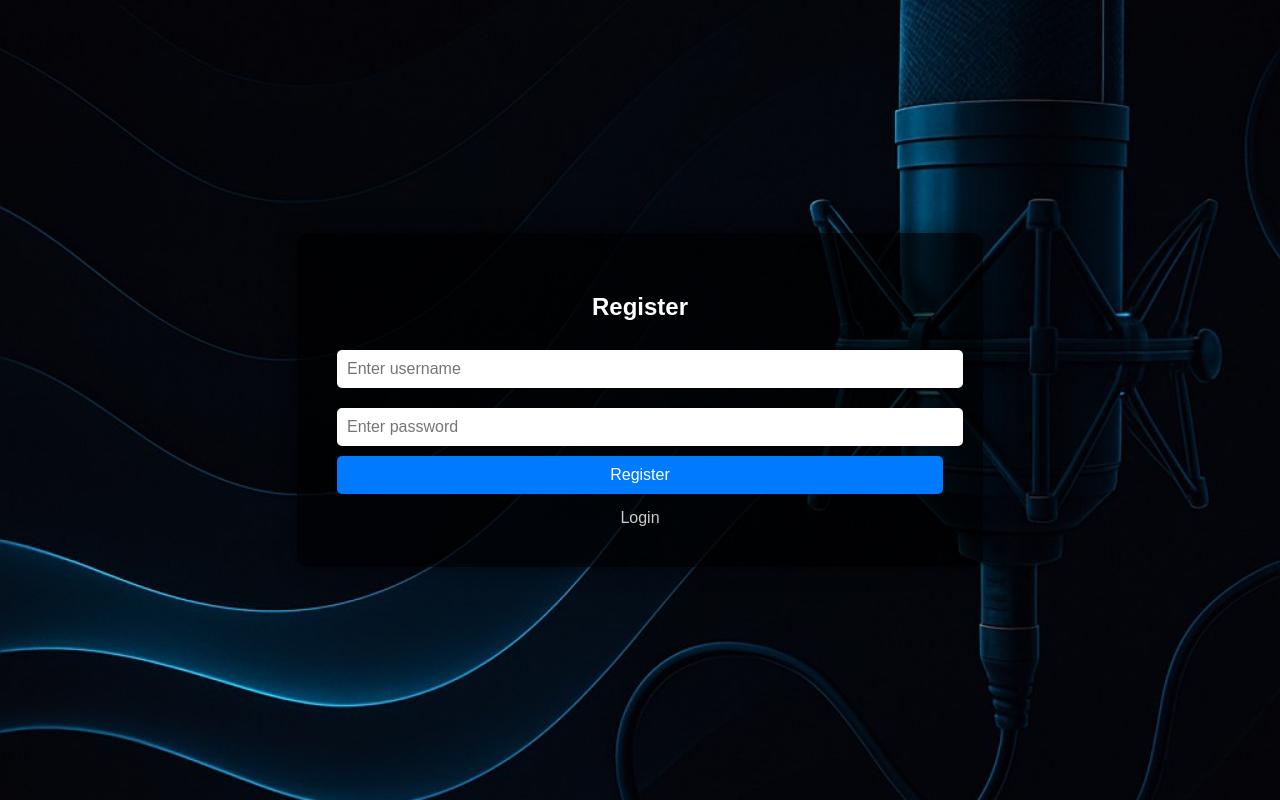
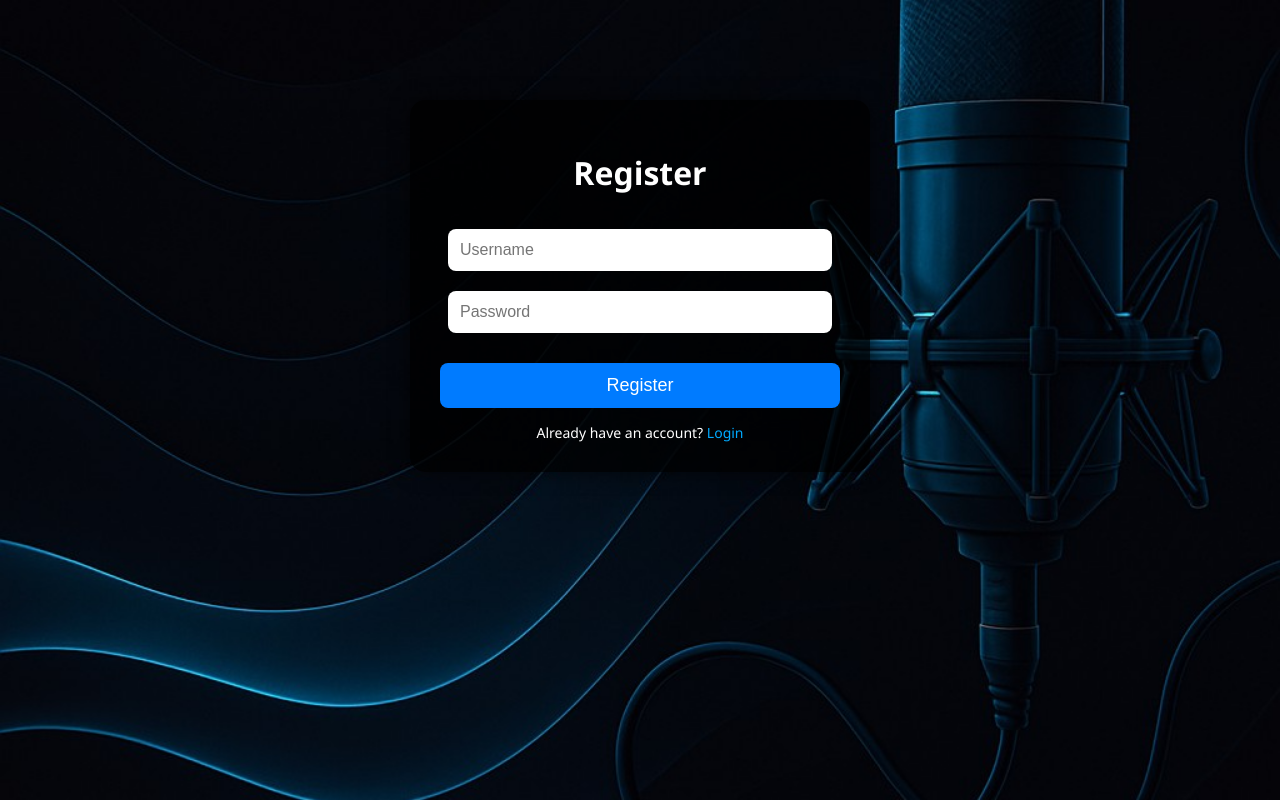
Before and after one commit to gigo83/zigaLyrics2, a Flask app: page /register in a window 1280 px wide. Run offline with Flask 3, Linux system fonts and the light colour scheme.

Commit message:
Dodana nova profesionalna verzija za register.html

```diff
--- a/templates/register.html
+++ b/templates/register.html
@@ -7,65 +7,79 @@
         body {
             margin: 0;
             padding: 0;
-            background: url('/static/Slika-login.jpg') no-repeat center center fixed;
+            font-family: 'Segoe UI', sans-serif;
+            background: url("/static/Slika-login.jpg") no-repeat center center fixed;
             background-size: cover;
-            font-family: Arial, sans-serif;
-            display: flex;
-            justify-content: center;
-            align-items: center;
-            height: 100vh;
+            color: white;
         }
 
         .register-container {
-            background-color: rgba(0, 0, 0, 0.7);
-            padding: 40px;
-            border-radius: 10px;
-            box-shadow: 0 0 20px rgba(0, 0, 0, 0.5);
+            background-color: rgba(0, 0, 0, 0.75);
+            max-width: 400px;
+            margin: 100px auto;
+            padding: 30px;
+            border-radius: 15px;
             text-align: center;
-            color: white;
-            min-width: 300px;
+            box-shadow: 0 0 20px rgba(0,0,0,0.6);
+        }
+
+        .register-container h1 {
+            margin-bottom: 25px;
+            font-size: 32px;
         }
 
         input[type="text"],
         input[type="password"] {
-            padding: 10px;
+            width: 90%;
+            padding: 12px;
             margin: 10px 0;
             border: none;
-            border-radius: 5px;
-            width: 100%;
+            border-radius: 8px;
             font-size: 16px;
         }
 
         button {
-            padding: 10px 20px;
+            margin-top: 20px;
+            width: 100%;
+            padding: 12px;
+            background-color: #007bff;
             border: none;
-            border-radius: 5px;
-            background-color: #007BFF;
+            border-radius: 8px;
             color: white;
-            font-size: 16px;
+            font-size: 18px;
             cursor: pointer;
-            width: 100%;
         }
 
-        a {
-            color: #ccc;
-            text-decoration: none;
-            display: inline-block;
-            margin-top: 15px;
+        button:hover {
+            background-color: #0056b3;
         }
 
-        a:hover {
-            color: white;
+        .bottom-link {
+            margin-top: 15px;
+            font-size: 14px;
+        }
+
+        .bottom-link a {
+            color: #00aaff;
+            text-decoration: none;
+        }
+
+        .bottom-link a:hover {
+            text-decoration: underline;
         }
     </style>
 </head>
 <body>
-    <form method="POST" class="register-container">
-        <h2>Register</h2>
-        <input type="text" name="username" placeholder="Enter username" required>
-        <input type="password" name="password" placeholder="Enter password" required>
-        <button type="submit">Register</button>
-        <a href="{{ url_for('login') }}">Login</a>
+    <form method="POST">
+        <div class="register-container">
+            <h1>Register</h1>
+            <input type="text" name="username" placeholder="Username" required>
+            <input type="password" name="password" placeholder="Password" required>
+            <button type="submit">Register</button>
+            <div class="bottom-link">
+                Already have an account? <a href="{{ url_for('login') }}">Login</a>
+            </div>
+        </div>
     </form>
 </body>
 </html>
```
